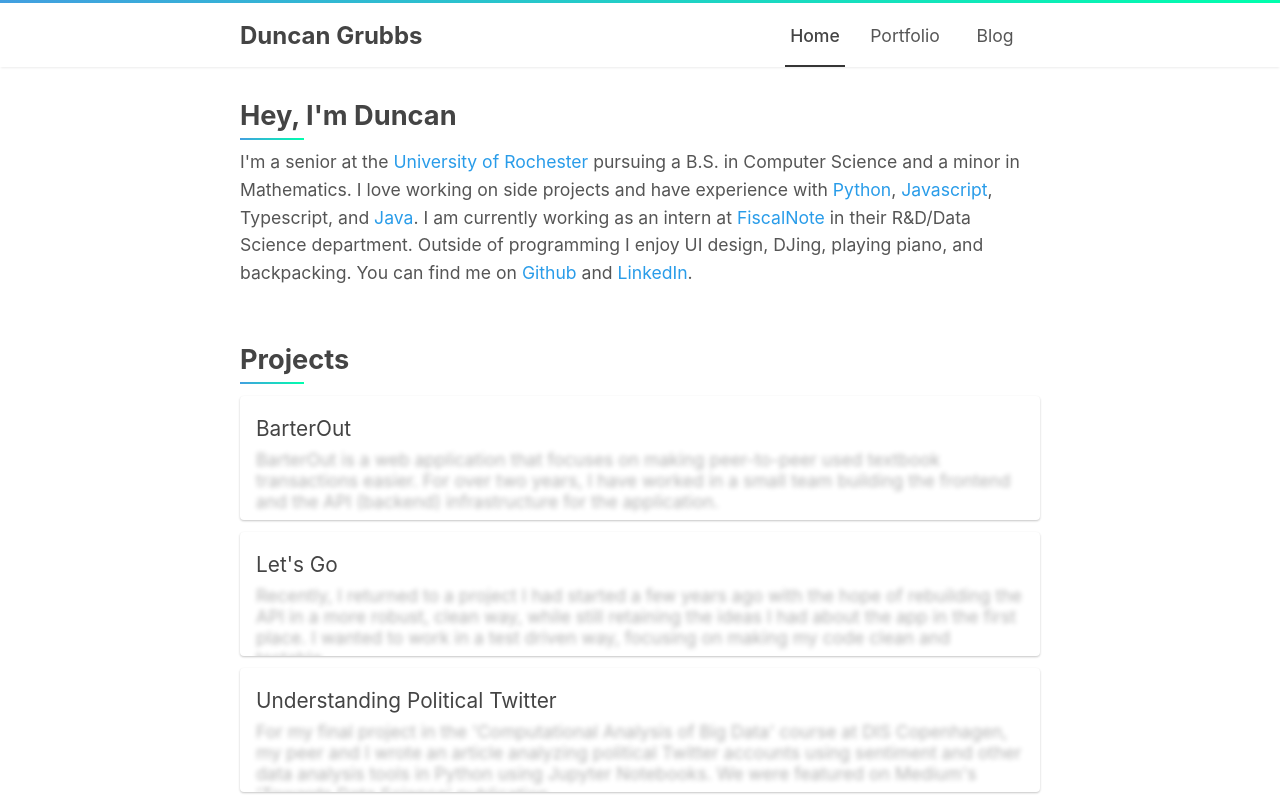
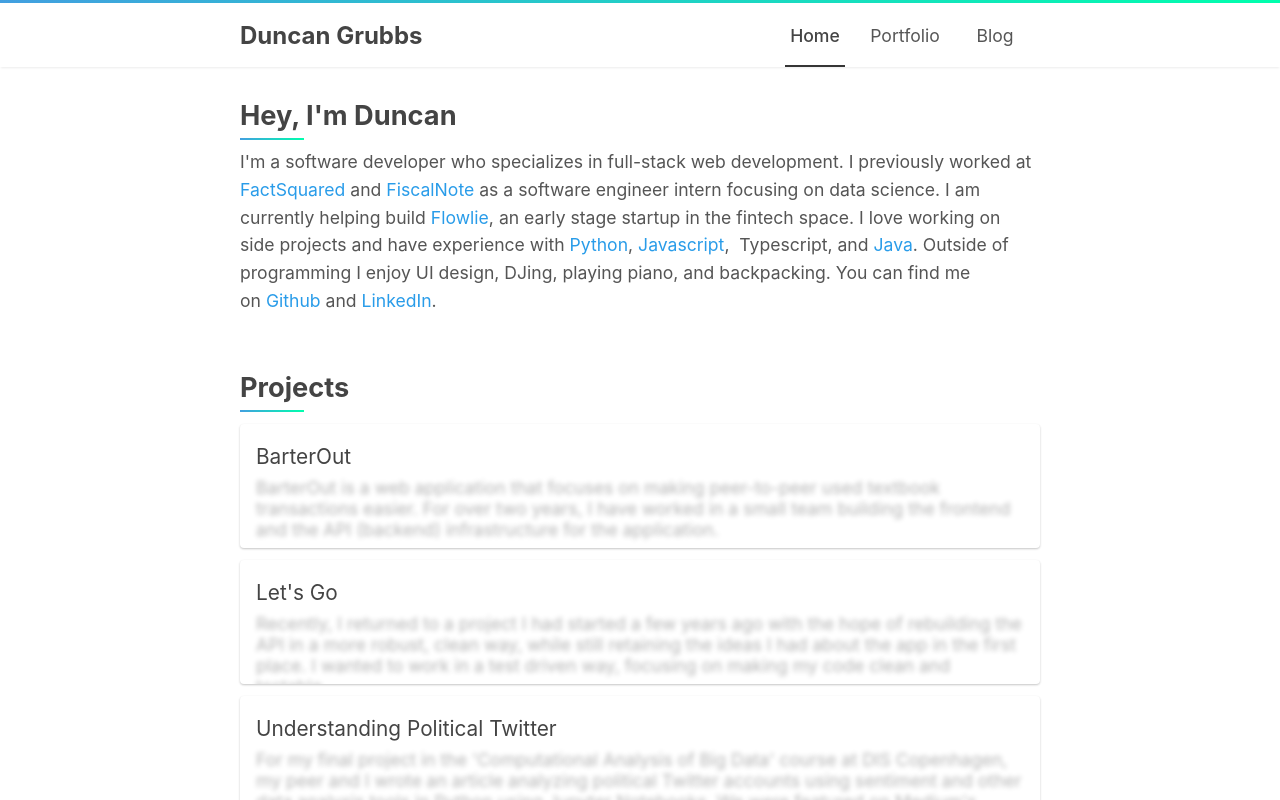
Before and after one commit to duncangrubbs/portfolio, a React (Create React App) app: page / in a window 1280 px wide. Shown: the top 800 px of the page. Built offline with nearby package versions, Linux system fonts and the light colour scheme.

Commit message:
Update intro para.

```diff
--- a/src/routes/Home.jsx
+++ b/src/routes/Home.jsx
@@ -19,16 +19,15 @@ const Home = () => (
       <div className="home__grid-item">
         <h1>Hey, I&apos;m Duncan</h1>
         <p>
-          I&apos;m a senior
-          at the <a rel="noopenner external" href="https://rochester.edu">University of Rochester</a>
-          &nbsp;pursuing a B.S. in Computer Science and a minor in Mathematics.
+          I&apos;m a software developer who specializes in full-stack web development.
+          I previously worked at <a href="https://factba.se/">FactSquared</a> and <a href="https://www.fiscalnote.com">FiscalNote</a> as a software engineer intern
+          focusing on data science. I am currently helping build <a href="https://www.flowlie.com">Flowlie</a>, an early stage
+          startup in the fintech space.
           I love working on side projects and have experience with&nbsp;
           <a rel="noopenner external" href="https://github.com/duncangrubbs/lyrics-to-artist">Python</a>,&nbsp;
           <a rel="noopenner external" href="https://github.com/BarterOut/BarterOutMain">Javascript</a>,&nbsp;
           Typescript, and <a rel="noopenner external" href="https://github.com/duncangrubbs/L-system">Java</a>.
-          I am currently working as an intern
-          at <a rel="noopenner external" href="https://fiscalnote.com">FiscalNote</a> in their R&amp;D/Data Science
-          department. Outside of programming I enjoy UI design, DJing, playing piano, and backpacking.
+          Outside of programming I enjoy UI design, DJing, playing piano, and backpacking.
           You can find me on&nbsp;<a rel="noopenner external" href="https://github.com/duncangrubbs">Github</a>
           &nbsp;and&nbsp;<a rel="noopenner external" href="https://www.linkedin.com/in/duncan-grubbs-01979a14a/">LinkedIn</a>.
         </p>
```
